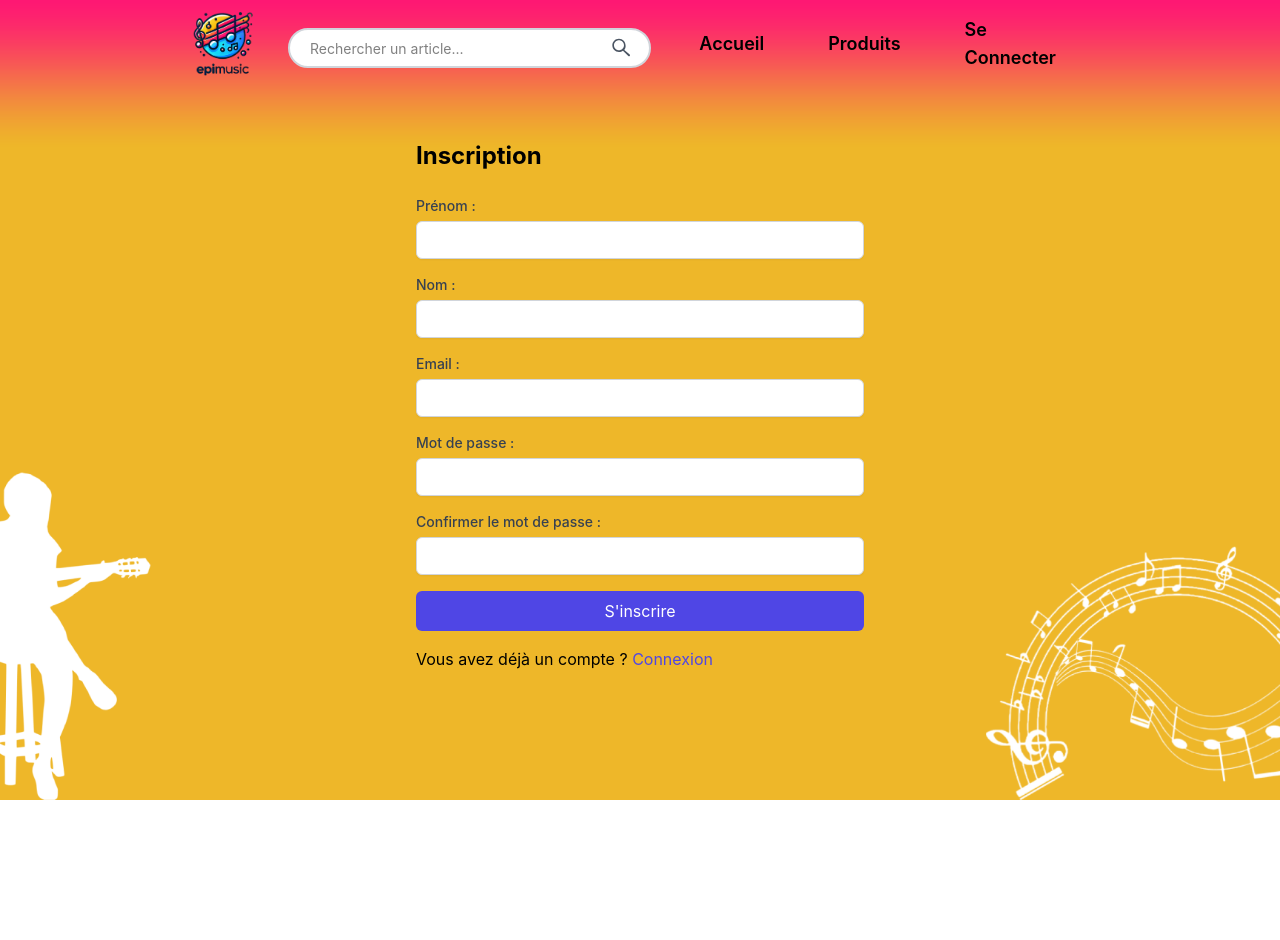
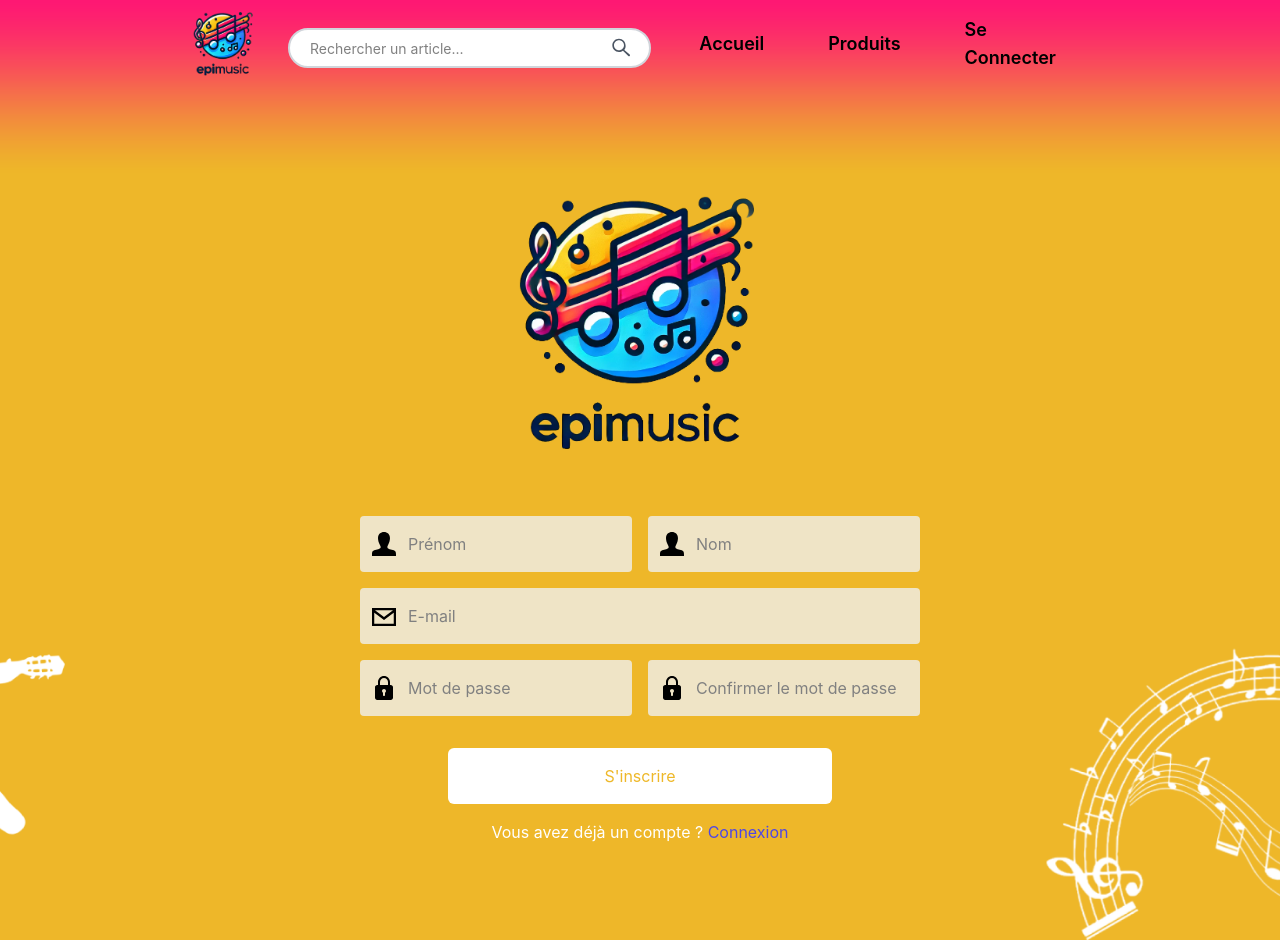
Before and after one commit to Seraphino16/Epimusic, a React (Create React App) app in the folder client/: page /register in a window 1280 px wide. Before the commit the page ends 800 px from the top, so only its background shows below. Built offline with nearby package versions, Linux system fonts and the light colour scheme.

Commit message:
edit styling of register page

```diff
--- a/client/src/components/AuthForms/Login.jsx
+++ b/client/src/components/AuthForms/Login.jsx
@@ -57,7 +57,7 @@ function Login() {
     };
 
     return (
-        <div className="flex items-center justify-center min-h-screen overflow-hidden">
+        <div className="flex items-center justify-center overflow-hidden">
             <div className="max-w-md w-full mx-auto p-8 rounded-lg mb-16">
                 <div className="flex items-center justify-center py-16">
                     <img src={logo} alt="Logo" className="w-64 h-64" />
@@ -65,7 +65,7 @@ function Login() {
                 <form onSubmit={handleSubmit} className="space-y-4">
                     <div className="flex items-center text-lg mb-6 md:mb-8">
                         <svg
-                            class="absolute ml-3"
+                            className="absolute ml-3"
                             width="24"
                             viewBox="0 0 24 24"
                         >
@@ -82,7 +82,7 @@ function Login() {
                     </div>
                     <div className="flex items-center text-lg mb-6 md:mb-8">
                         <svg
-                            class="absolute ml-3"
+                            className="absolute ml-3"
                             width="24"
                             viewBox="0 0 24 24"
                         >
--- a/client/src/components/AuthForms/Register.jsx
+++ b/client/src/components/AuthForms/Register.jsx
@@ -1,15 +1,16 @@
-import React, { useState } from 'react';
-import { Link, useNavigate } from 'react-router-dom';
-import Alert from '../Alerts/Alert';
+import React, { useState } from "react";
+import { Link, useNavigate } from "react-router-dom";
+import Alert from "../Alerts/Alert";
+import logo from "../../assets/logo.png";
 
 function Register() {
-  const [firstName, setFirstName] = useState('');
-  const [lastName, setLastName] = useState('');
-  const [email, setEmail] = useState('');
-  const [password, setPassword] = useState('');
-  const [confirmPassword, setConfirmPassword] = useState('');
-  const [message, setMessage] = useState('');
-  const [alert, setAlert] = useState({ message: '', type: 'error' });
+    const [firstName, setFirstName] = useState("");
+    const [lastName, setLastName] = useState("");
+    const [email, setEmail] = useState("");
+    const [password, setPassword] = useState("");
+    const [confirmPassword, setConfirmPassword] = useState("");
+    const [message, setMessage] = useState("");
+    const [alert, setAlert] = useState({ message: "", type: "error" });
     const navigate = useNavigate();
 
     const validatePassword = (password) => {
@@ -19,14 +20,22 @@ function Register() {
         const hasNumber = /[0-9]/.test(password);
         const hasSpecialChar = /[!@#$%^&*(),.?":{}|<>]/.test(password);
 
-    return password.length >= minLength && hasUpperCase && hasLowerCase && hasNumber && hasSpecialChar;
+        return (
+            password.length >= minLength &&
+            hasUpperCase &&
+            hasLowerCase &&
+            hasNumber &&
+            hasSpecialChar
+        );
     };
 
     const handleSubmit = async (event) => {
         event.preventDefault();
 
         if (password !== confirmPassword) {
-      setMessage('Le mot de passe et sa confirmation doivent être identiques');
+            setMessage(
+                "Le mot de passe et sa confirmation doivent être identiques"
+            );
             return false;
         }
 
@@ -39,95 +48,171 @@ function Register() {
         }
 
         try {
-      const response = await fetch('http://localhost:8000/api/register', {
-        method: 'POST',
+            const response = await fetch("http://localhost:8000/api/register", {
+                method: "POST",
                 headers: {
-          'Content-Type': 'application/json',
+                    "Content-Type": "application/json",
                 },
-        body: JSON.stringify({ firstName, lastName, email, password, confirmPassword }),
+                body: JSON.stringify({ firstName, lastName, email, password }),
             });
 
             const data = await response.json();
 
             if (response.ok) {
-        setAlert({ message: 'Inscription réussie. Vous allez être redirigé vers la page de connexion', type: 'success' });
+                setAlert({
+                    message:
+                        "Inscription réussie. Vous allez être redirigé vers la page de connexion",
+                    type: "success",
+                });
                 setTimeout(() => {
-            navigate('/login');
+                    navigate("/login");
                 }, 3000);
             } else {
-        setAlert({ message: data.message || 'Une erreur s\'est produite lors de l\'inscription. Veuillez réessayer plus tard', type: 'error' });
+                setAlert({
+                    message:
+                        data.message ||
+                        "Une erreur s'est produite lors de l'inscription. Veuillez réessayer plus tard",
+                    type: "error",
+                });
             }
         } catch (error) {
-      setAlert({ message: 'Une erreur s\'est produite lors de l\'inscription. Veuillez réessayer plus tard', type: 'error' });
+            setAlert({
+                message:
+                    "Une erreur s'est produite lors de l'inscription. Veuillez réessayer plus tard",
+                type: "error",
+            });
         }
     };
 
     return (
-    <div className="max-w-md mx-auto mt-10">
-      <h2 className="text-2xl font-bold mb-6">Inscription</h2>
+        <div className="flex items-center justify-center overflow-hidden">
+            <div className="max-w-md w-full mx-auto p-8 rounded-lg mb-16">
+                <div className="flex items-center justify-center py-16">
+                    <img src={logo} alt="Logo" className="w-64 h-64" />
+                </div>
                 <form onSubmit={handleSubmit} className="space-y-4">
-        <div>
-          <label className="block text-sm font-medium text-gray-700">Prénom :</label>
+                    <div className="flex flex-wrap -mx-24">
+                        <div className="w-full md:w-1/2 px-2 mb-4">
+                            <div className="relative">
+                                <svg
+                                    className="absolute top-4 ml-3"
+                                    width="24"
+                                    viewBox="0 0 24 24"
+                                >
+                                    <path d="M20.822 18.096c-3.439-.794-6.64-1.49-5.09-4.418 4.72-8.912 1.251-13.678-3.732-13.678-5.082 0-8.464 4.949-3.732 13.678 1.597 2.945-1.725 3.641-5.09 4.418-3.073.71-3.188 2.236-3.178 4.904l.004 1h23.99l.004-.969c.012-2.688-.092-4.222-3.176-4.935z" />
+                                </svg>
                                 <input
+                                    placeholder="Prénom"
                                     type="text"
                                     value={firstName}
-            onChange={(e) => setFirstName(e.target.value)}
-            className="mt-1 block w-full px-3 py-2 border border-gray-300 rounded-md shadow-sm focus:outline-none focus:ring-indigo-500 focus:border-indigo-500 sm:text-sm"
+                                    onChange={(e) =>
+                                        setFirstName(e.target.value)
+                                    }
+                                    className="bg-[#F0E9D7]/90 pl-12 py-2 md:py-4 focus:outline-none w-full rounded"
                                     required
                                 />
                             </div>
-        <div>
-          <label className="block text-sm font-medium text-gray-700">Nom :</label>
+                        </div>
+                        <div className="w-full md:w-1/2 px-2 mb-4">
+                            <div className="relative">
+                                <svg
+                                    className="absolute top-4 ml-3"
+                                    width="24"
+                                    viewBox="0 0 24 24"
+                                >
+                                    <path d="M20.822 18.096c-3.439-.794-6.64-1.49-5.09-4.418 4.72-8.912 1.251-13.678-3.732-13.678-5.082 0-8.464 4.949-3.732 13.678 1.597 2.945-1.725 3.641-5.09 4.418-3.073.71-3.188 2.236-3.178 4.904l.004 1h23.99l.004-.969c.012-2.688-.092-4.222-3.176-4.935z" />
+                                </svg>
                                 <input
+                                    placeholder="Nom"
                                     type="text"
                                     value={lastName}
                                     onChange={(e) => setLastName(e.target.value)}
-            className="mt-1 block w-full px-3 py-2 border border-gray-300 rounded-md shadow-sm focus:outline-none focus:ring-indigo-500 focus:border-indigo-500 sm:text-sm"
+                                    className="bg-[#F0E9D7]/90 pl-12 py-2 md:py-4 focus:outline-none w-full rounded"
                                     required
                                 />
                             </div>
-        <div>
-          <label className="block text-sm font-medium text-gray-700">Email :</label>
+                        </div>
+                        <div className="w-full px-2 mb-4">
+                            <div className="relative">
+                                <svg
+                                    className="absolute top-5 ml-3"
+                                    width="24"
+                                    viewBox="0 0 8 6"
+                                >
+                                    <path d="m0 0h8v6h-8zm.75 .75v4.5h6.5v-4.5zM0 0l4 3 4-3v1l-4 3-4-3z" />{" "}
+                                </svg>
                                 <input
+                                    placeholder="E-mail"
                                     type="email"
                                     value={email}
                                     onChange={(e) => setEmail(e.target.value)}
-            className="mt-1 block w-full px-3 py-2 border border-gray-300 rounded-md shadow-sm focus:outline-none focus:ring-indigo-500 focus:border-indigo-500 sm:text-sm"
+                                    className="bg-[#F0E9D7]/90 pl-12 py-2 md:py-4 focus:outline-none w-full rounded"
                                     required
                                 />
                             </div>
-        <div>
-          <label className="block text-sm font-medium text-gray-700">Mot de passe :</label>
+                        </div>
+                        <div className="w-full md:w-1/2 px-2 mb-4">
+                            <div className="relative">
+                                <svg
+                                    className="absolute top-4 ml-3"
+                                    width="24"
+                                    viewBox="0 0 24 24"
+                                >
+                                    <path d="m18.75 9h-.75v-3c0-3.309-2.691-6-6-6s-6 2.691-6 6v3h-.75c-1.24 0-2.25 1.009-2.25 2.25v10.5c0 1.241 1.01 2.25 2.25 2.25h13.5c1.24 0 2.25-1.009 2.25-2.25v-10.5c0-1.241-1.01-2.25-2.25-2.25zm-10.75-3c0-2.206 1.794-4 4-4s4 1.794 4 4v3h-8zm5 10.722v2.278c0 .552-.447 1-1 1s-1-.448-1-1v-2.278c-.595-.347-1-.985-1-1.722 0-1.103.897-2 2-2s2 .897 2 2c0 .737-.405 1.375-1 1.722z" />
+                                </svg>
                                 <input
+                                    placeholder="Mot de passe"
                                     type="password"
                                     value={password}
-            onChange={(e) => setPassword(e.target.value)}
-            className="mt-1 block w-full px-3 py-2 border border-gray-300 rounded-md shadow-sm focus:outline-none focus:ring-indigo-500 focus:border-indigo-500 sm:text-sm"
+                                    onChange={(e) =>
+                                        setPassword(e.target.value)
+                                    }
+                                    className="bg-[#F0E9D7]/90 pl-12 py-2 md:py-4 focus:outline-none w-full rounded"
                                     required
                                 />
                             </div>
-        <div>
-          <label className="block text-sm font-medium text-gray-700">Confirmer le mot de passe :</label>
+                        </div>
+                        <div className="w-full md:w-1/2 px-2 mb-4">
+                            <div className="relative">
+                                <svg
+                                    className="absolute ml-3 top-4"
+                                    width="24"
+                                    viewBox="0 0 24 24"
+                                >
+                                    <path d="m18.75 9h-.75v-3c0-3.309-2.691-6-6-6s-6 2.691-6 6v3h-.75c-1.24 0-2.25 1.009-2.25 2.25v10.5c0 1.241 1.01 2.25 2.25 2.25h13.5c1.24 0 2.25-1.009 2.25-2.25v-10.5c0-1.241-1.01-2.25-2.25-2.25zm-10.75-3c0-2.206 1.794-4 4-4s4 1.794 4 4v3h-8zm5 10.722v2.278c0 .552-.447 1-1 1s-1-.448-1-1v-2.278c-.595-.347-1-.985-1-1.722 0-1.103.897-2 2-2s2 .897 2 2c0 .737-.405 1.375-1 1.722z" />
+                                </svg>
                                 <input
+                                    placeholder="Confirmer le mot de passe"
                                     type="password"
                                     value={confirmPassword}
-            onChange={(e) => setConfirmPassword(e.target.value)}
-            className="mt-1 block w-full px-3 py-2 border border-gray-300 rounded-md shadow-sm focus:outline-none focus:ring-indigo-500 focus:border-indigo-500 sm:text-sm"
+                                    onChange={(e) =>
+                                        setConfirmPassword(e.target.value)
+                                    }
+                                    className="bg-[#F0E9D7]/90 pl-12 py-2 md:py-4 focus:outline-none w-full rounded"
                                     required
                                 />
+                            </div>
+                        </div>
                     </div>
                     {message && <p className="text-red-600">{message}</p>}
                     <button
                         type="submit"
-          className="w-full bg-indigo-600 text-white py-2 px-4 rounded-md hover:bg-indigo-700 focus:outline-none focus:ring-2 focus:ring-indigo-500 focus:ring-offset-2"
+                        className="w-full bg-white text-[#EEB829] py-4 px-4 rounded-md hover:bg-gray-100 focus:outline-none focus:ring-2 focus:ring-indigo-500 focus:ring-offset-2"
                     >
                         S'inscrire
                     </button>
                 </form>
                 <Alert message={alert.message} type={alert.type} />
-      <p className="mt-4">
-        Vous avez déjà un compte ? <Link to="/login" className="text-indigo-600 hover:text-indigo-800">Connexion</Link>
+                <p className="mt-4 text-white text-center">
+                    Vous avez déjà un compte ?{" "}
+                    <Link
+                        to="/login"
+                        className="text-indigo-600 hover:text-indigo-800"
+                    >
+                        Connexion
+                    </Link>
                 </p>
+            </div>
         </div>
     );
 }
```
Lines whose indentation alone changed are shown as unchanged.
